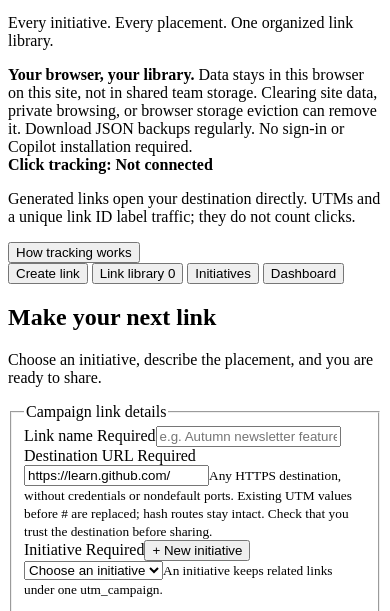
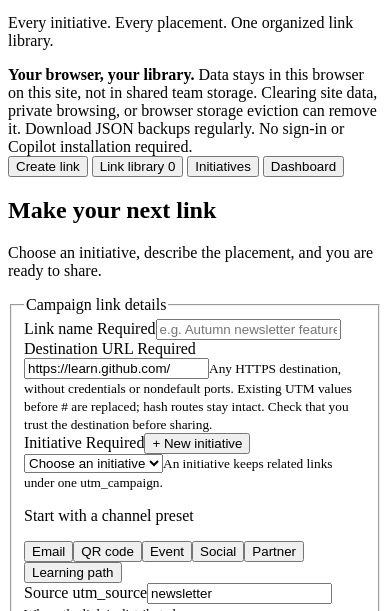
Before and after one commit to v-giulianogemero/github-learn-link-generator, a website with bundled scripts: page index.html in a window 390 px wide. Shown: the part 163-774 px from the top of the page. Built offline with nearby package versions, Linux system fonts and the light colour scheme.

Commit message:
Remove prominent click tracking banner
Keep the browser-storage notice and dashboard/library tracking status. Remove obsolete header event wiring and styles while retaining the dashboard explanation dialog.

Co-authored-by: Copilot App <223556219+Copilot@users.noreply.github.com>

```diff
--- a/app.mjs
+++ b/app.mjs
@@ -359,7 +359,7 @@ document.querySelectorAll("[data-preset]").forEach((node) => node.addEventListen
   schedulePreview();
 }));
 for (const id of ["add-initiative", "initiative-new"]) $(id).addEventListener("click", () => openInitiative($(id)));
-for (const id of ["connection-info", "dashboard-connect"]) $(id).addEventListener("click", () => openDialog("tracking-dialog", $(id)));
+$("dashboard-connect").addEventListener("click", () => openDialog("tracking-dialog", $("dashboard-connect")));
 for (const id of ["search", "filter-initiative", "filter-medium", "include-archived"]) $(id).addEventListener("input", () => {
   visibleLimit = 50;
   renderHistory();
--- a/index.html
+++ b/index.html
@@ -23,7 +23,6 @@
     </header>
     <p class="intro">Every initiative. Every placement. One organized link library.</p>
     <div class="storage-notice"><strong>Your browser, your library.</strong> Data stays in this browser on this site, not in shared team storage. Clearing site data, private browsing, or browser storage eviction can remove it. Download JSON backups regularly. No sign-in or Copilot installation required.</div>
-    <div class="connection"><span class="status-dot" aria-hidden="true"></span><div><strong>Click tracking: Not connected</strong><p>Generated links open your destination directly. UTMs and a unique link ID label traffic; they do not count clicks.</p></div><button id="connection-info" class="text-button">How tracking works</button></div>
     <noscript><p class="error">JavaScript is required to generate links and save your library locally. Enable it, then reload this page.</p></noscript>
     <nav aria-label="Workspace views" class="tabs">
       <button class="tab selected" data-view="builder" aria-current="page">Create link</button>
--- a/styles.css
+++ b/styles.css
@@ -51,10 +51,6 @@ header, .section-heading, .dialog-heading, .label-row, footer { justify-content:
 .badge { border: 1px solid var(--border); color: var(--muted); border-radius: 20px; padding: 3px 9px; font-size: 11px; white-space: nowrap; }
 .intro { color: var(--muted); margin: 16px 0; }
 .storage-notice { border: 1px solid var(--border); border-radius: 8px; padding: 12px 16px; font-size: 12px; margin-bottom: 12px; }
-.connection { display: flex; gap: 12px; padding: 14px 16px; border: 1px solid var(--border); border-left: 3px solid #bf8700; border-radius: 8px; background: var(--soft); font-size: 12px; }
-.connection p { margin: 3px 0 0; color: var(--muted); }
-.connection .text-button { margin-left: auto; flex-shrink: 0; align-self: start; }
-.status-dot { background: #bf8700; width: 8px; height: 8px; border-radius: 50%; flex: 0 0 8px; margin-top: 5px; }
 .tabs { display: flex; gap: 24px; border-bottom: 1px solid var(--border); margin: 22px 0 24px; overflow: auto; padding: 4px; }
 .tab { border: 0; background: none; padding: 12px 0; border-radius: 0; color: var(--muted); border-bottom: 2px solid transparent; white-space: nowrap; }
 .tab.selected { border-bottom-color: #fd8c73; color: var(--fg); }
@@ -149,9 +145,6 @@ dialog h3 { margin-top: 22px; }
   .builder-grid { grid-template-columns: 1fr; }
   .subtle { display: none; }
   .stats { grid-template-columns: repeat(2, minmax(0, 1fr)); }
-  .connection { flex-wrap: wrap; }
-  .connection .text-button { margin-left: 20px; }
-  .connection > div { flex: 1; min-width: 180px; }
   .tracking-card { display: block; }
   .tracking-card button { margin-top: 15px; }
 }
```
Also changed, not shown: tests/browser.spec.mjs (+11 -2 lines).
